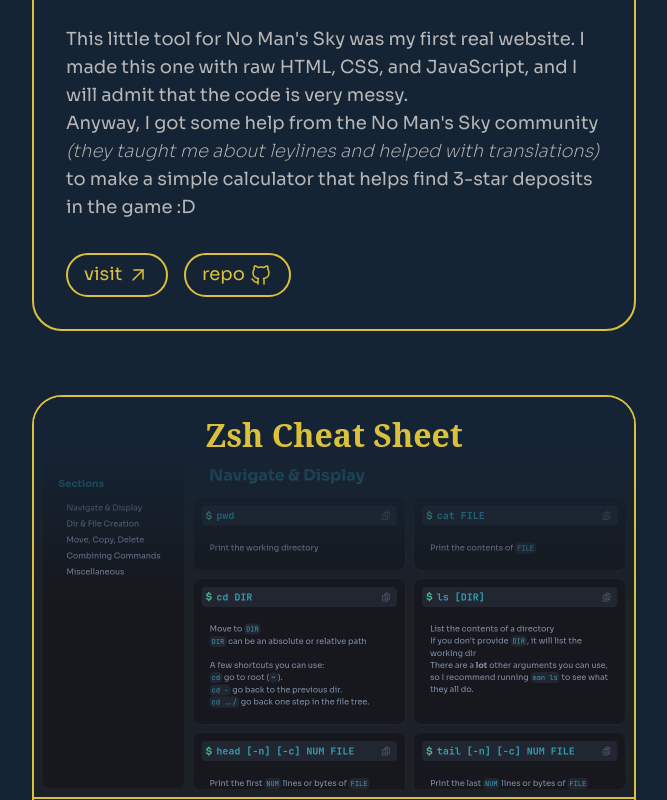
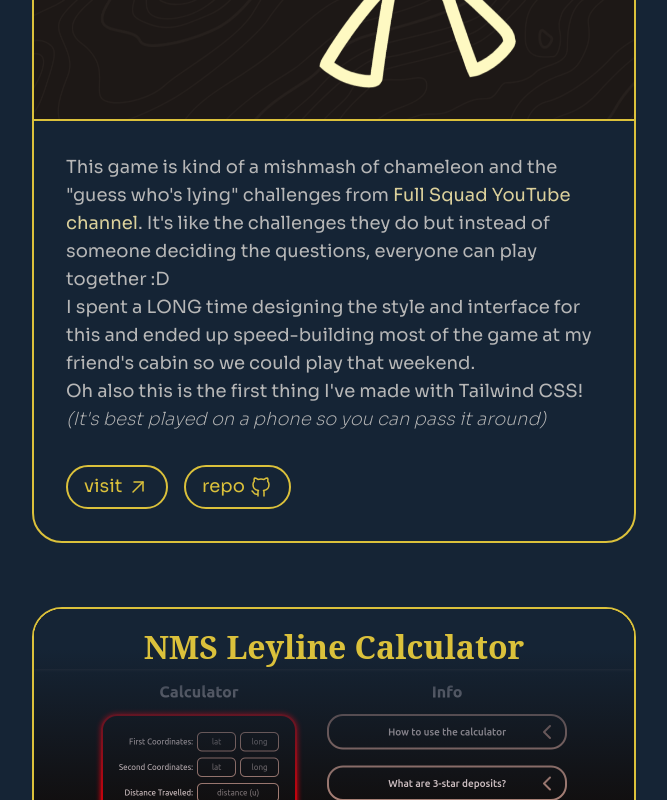
Before and after one commit to SoupCat-Py/reactfolio, a React (Vite) app: page / in a window 1280 px wide. Shown: the part 1680-2480 px from the top of the page, without its empty margins (306-973 px from the left). Built offline with nearby package versions, Linux system fonts and the light colour scheme; a web font is replaced by a local one.

Commit message:
added Questionable

```diff
--- a/src/sections/Projects.tsx
+++ b/src/sections/Projects.tsx
@@ -22,6 +22,22 @@
         <h3 className="color-text m0 header-wrap text-center">All the stuff I've made! It's all open-source too :D</h3>
       </div>
       <div className={`d-flex flex-row justify-center p2 ${styles.wrapper}`}>
+        <ProjectCard
+            title={"Questionable"}
+            description={<p>This game is kind of a mishmash of chameleon and the "guess who's lying" challenges from&nbsp;
+              <Link to="https://youtube.com/@FullSquad">Full Squad YouTube channel</Link>.
+              It's like the challenges they do but instead of someone deciding the questions, everyone can play together :D
+              <br></br>
+              I spent a LONG time designing the style and interface for this and ended up speed-building most of the game at
+              my friend's cabin so we could play that weekend.
+              <br></br>
+              Oh also this is the first thing I've made with Tailwind CSS!
+              <i>(It's best played on a phone so you can pass it around)</i>
+              </p>}
+            image={"questionable"}
+            link={"thequestionablegame.vercel.app"}
+            repo={"SoupCat-Py/impostor-game"}
+        />
         <ProjectCard
           title="NMS Leyline Calculator"
           description={<p>This little tool for No Man's Sky was my first real website. I made this one with raw HTML,
```
Also changed, not shown: public/questionable.webp (added).
